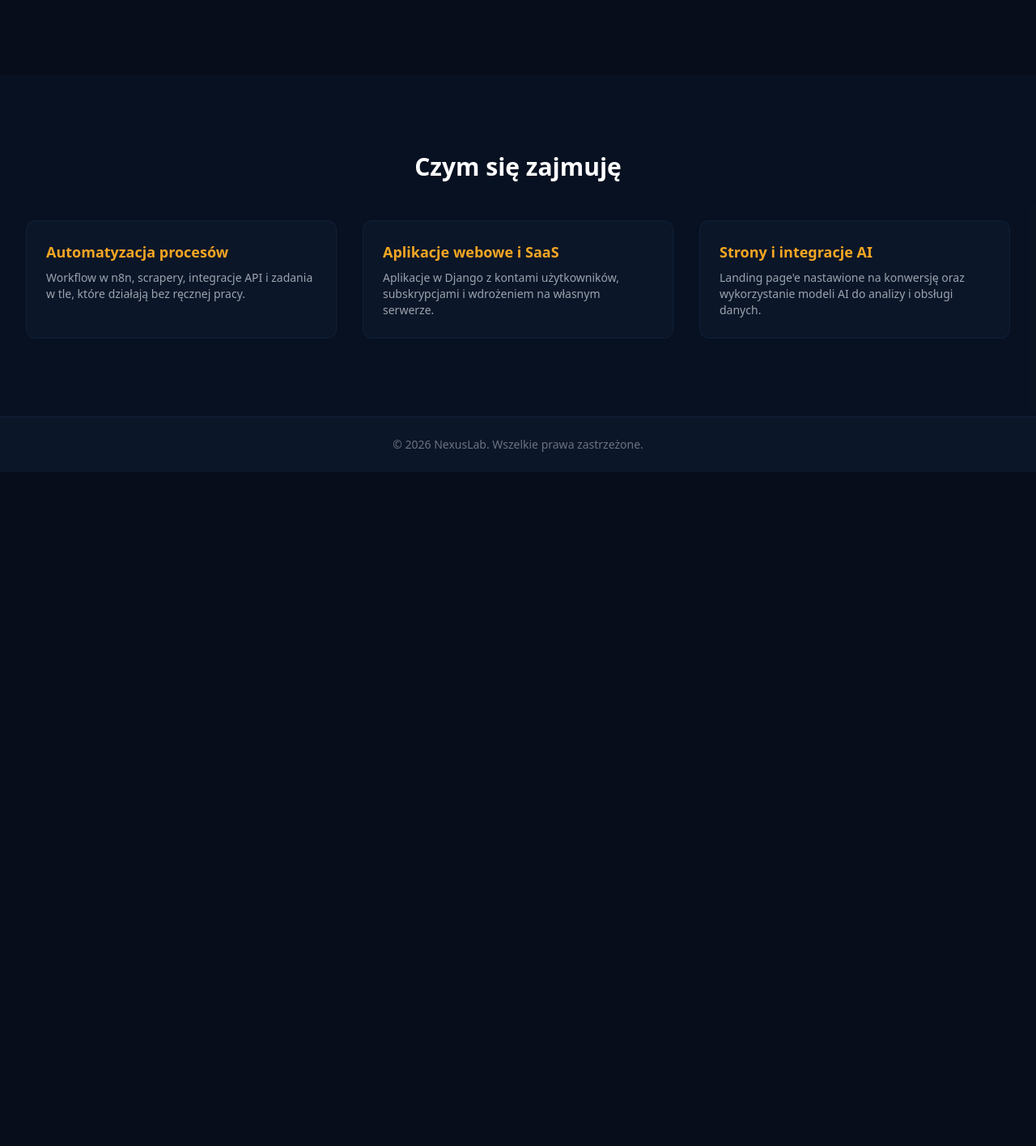
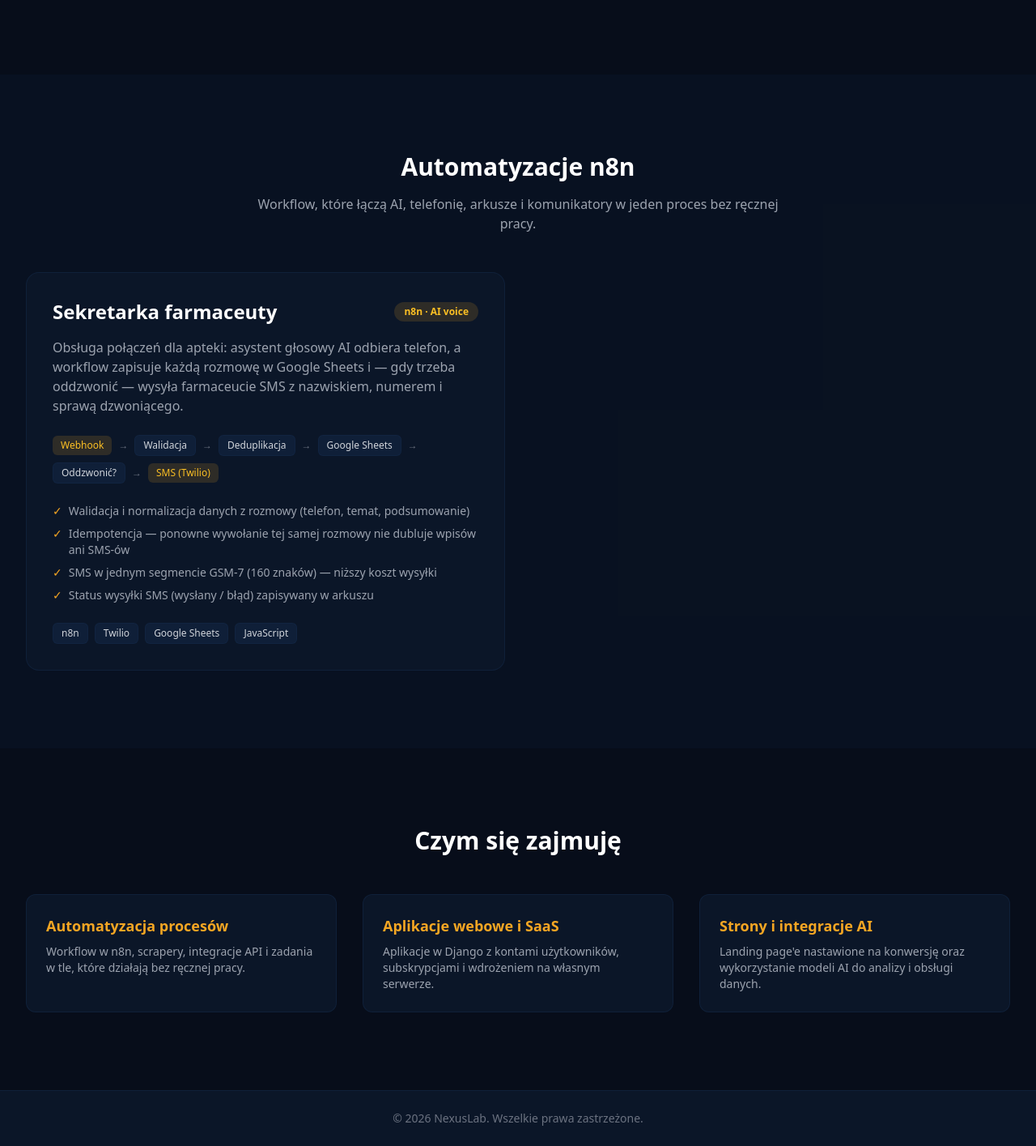
Before and after one commit to zbigniew-szafranski/NexusLab, a Django app: page / in a window 1280 px wide. Shown: the part 1527-2942 px from the top of the page at 81% size. Before the commit the page ends 2110 px from the top, so only its background shows below. Run offline with Django 5.2, Linux system fonts and the light colour scheme; parts of the project's set-up code (start-up, migrations or seed data) failed here and were passed over; some libraries are stand-ins or nearby versions.

Commit message:
add n8n automations section with pharmacist secretary workflow
Co-Authored-By: Claude Opus 5.5 <noreply@anthropic.com>
Claude-Session: https://claude.ai/code/session_01Mnq3pk6JtaPb9ooqiFAuz8

```diff
--- a/templates/website/index.html
+++ b/templates/website/index.html
@@ -143,8 +143,62 @@
     </div>
 </section>
 
+<!-- Automatyzacje n8n -->
+<section id="automatyzacje" class="py-16 sm:py-24 bg-navy-800/50">
+    <div class="max-w-7xl mx-auto px-4 sm:px-6 lg:px-8">
+        <h2 class="text-3xl font-bold text-center">Automatyzacje n8n</h2>
+        <p class="mt-4 text-center text-gray-400 max-w-2xl mx-auto">
+            Workflow, które łączą AI, telefonię, arkusze i komunikatory w jeden proces bez ręcznej pracy.
+        </p>
+        <div class="mt-12 grid grid-cols-1 lg:grid-cols-2 gap-8">
+
+            <!-- Sekretarka farmaceuty -->
+            <article class="flex flex-col bg-navy-800 rounded-2xl p-8 border border-navy-600/50 hover:border-gold-500/30 transition">
+                <div class="flex items-center justify-between gap-4">
+                    <h3 class="text-2xl font-bold">Sekretarka farmaceuty</h3>
+                    <span class="text-xs font-semibold px-3 py-1 rounded-full bg-gold-500/15 text-gold-400">n8n · AI voice</span>
+                </div>
+                <p class="mt-4 text-gray-400">
+                    Obsługa połączeń dla apteki: asystent głosowy AI odbiera telefon, a workflow zapisuje
+                    każdą rozmowę w Google Sheets i — gdy trzeba oddzwonić — wysyła farmaceucie SMS
+                    z nazwiskiem, numerem i sprawą dzwoniącego.
+                </p>
+
+                <!-- Flow -->
+                <ol class="mt-6 flex flex-wrap items-center gap-2 text-xs">
+                    <li class="px-2.5 py-1 rounded-md bg-gold-500/15 text-gold-400">Webhook</li>
+                    <li class="text-gray-500" aria-hidden="true">→</li>
+                    <li class="px-2.5 py-1 rounded-md bg-navy-700 text-gray-300 border border-navy-600/50">Walidacja</li>
+                    <li class="text-gray-500" aria-hidden="true">→</li>
+                    <li class="px-2.5 py-1 rounded-md bg-navy-700 text-gray-300 border border-navy-600/50">Deduplikacja</li>
+                    <li class="text-gray-500" aria-hidden="true">→</li>
+                    <li class="px-2.5 py-1 rounded-md bg-navy-700 text-gray-300 border border-navy-600/50">Google Sheets</li>
+                    <li class="text-gray-500" aria-hidden="true">→</li>
+                    <li class="px-2.5 py-1 rounded-md bg-navy-700 text-gray-300 border border-navy-600/50">Oddzwonić?</li>
+                    <li class="text-gray-500" aria-hidden="true">→</li>
+                    <li class="px-2.5 py-1 rounded-md bg-gold-500/15 text-gold-400">SMS (Twilio)</li>
+                </ol>
+
+                <ul class="mt-6 space-y-2 text-sm text-gray-400">
+                    <li class="flex gap-2"><span class="text-gold-500">✓</span> Walidacja i normalizacja danych z rozmowy (telefon, temat, podsumowanie)</li>
+                    <li class="flex gap-2"><span class="text-gold-500">✓</span> Idempotencja — ponowne wywołanie tej samej rozmowy nie dubluje wpisów ani SMS-ów</li>
+                    <li class="flex gap-2"><span class="text-gold-500">✓</span> SMS w jednym segmencie GSM-7 (160 znaków) — niższy koszt wysyłki</li>
+                    <li class="flex gap-2"><span class="text-gold-500">✓</span> Status wysyłki SMS (wysłany / błąd) zapisywany w arkuszu</li>
+                </ul>
+                <div class="mt-6 flex flex-wrap gap-2">
+                    <span class="text-xs px-2.5 py-1 rounded-md bg-navy-700 text-gray-300 border border-navy-600/50">n8n</span>
+                    <span class="text-xs px-2.5 py-1 rounded-md bg-navy-700 text-gray-300 border border-navy-600/50">Twilio</span>
+                    <span class="text-xs px-2.5 py-1 rounded-md bg-navy-700 text-gray-300 border border-navy-600/50">Google Sheets</span>
+                    <span class="text-xs px-2.5 py-1 rounded-md bg-navy-700 text-gray-300 border border-navy-600/50">JavaScript</span>
+                </div>
+            </article>
+
+        </div>
+    </div>
+</section>
+
 <!-- Czym się zajmuję -->
-<section id="uslugi" class="py-16 sm:py-24 bg-navy-800/50">
+<section id="uslugi" class="py-16 sm:py-24">
     <div class="max-w-7xl mx-auto px-4 sm:px-6 lg:px-8">
         <h2 class="text-3xl font-bold text-center">Czym się zajmuję</h2>
         <div class="mt-12 grid grid-cols-1 md:grid-cols-3 gap-8">
```
